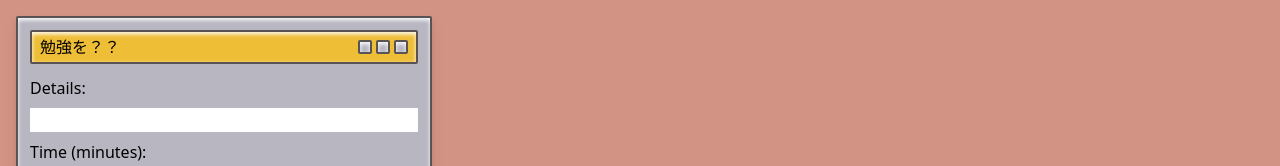
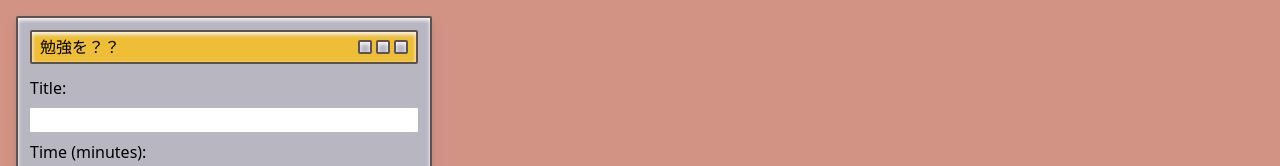
Before and after one commit to dalyn-lambert/Toukei-Time, a Next.js app: page /log-studies in a window 1280 px wide. Shown: the top 166 px of the page. Built offline with nearby package versions, Linux system fonts and the light colour scheme; no server answers; the database is empty.

Commit message:
[chore] able to add a study log

```diff
--- a/src/Components/AddStudyLog.tsx
+++ b/src/Components/AddStudyLog.tsx
@@ -1,25 +1,27 @@
 'use client';
 
 import { createStudyLog } from '@/lib/actions';
-import { Category } from '@prisma/client';
+import { Category, Resource } from '@prisma/client';
 import { format } from 'date-fns';
 import { useFormStatus } from 'react-dom';
-import ResourceSelect from './ResourceSelect';
 import StyledButton from './StyledButton';
 import Window from './Window';
 
-function AddStudyLog() {
+function AddStudyLog(resources: Resource[]) {
   const categories = Object.keys(Category);
   const today = format(Date(), 'yyyy-MM-dd');
+  // would like to revist this sometime because it seems weird
+  const allResources: Resource[] = Object.values(resources);
+
   return (
     <Window English='Add a study log' Japanese='勉強を？？'>
       <form action={createStudyLog}>
         <div className='flex flex-col gap-2'>
-          <label htmlFor='details'>Details:</label>
-          <input type='text' id='details' required={true} className='pl-1' />
+          <label htmlFor='title'>Title:</label>
+          <input name='title' type='text' id='title' required={true} className='pl-1' />
 
           <label htmlFor='time'>Time (minutes):</label>
-          <input type='number' id='time' required={true} className='pl-1' />
+          <input name='time' type='number' id='time' required={true} className='pl-1' />
 
           <label htmlFor='category'>Category:</label>
           <select name='category' id='category' required={true}>
@@ -30,11 +32,18 @@ function AddStudyLog() {
             ))}
           </select>
           <label htmlFor='date'>Date:</label>
-          <input type='date' id='date' defaultValue={today} required={true} className='pl-1' />
-          <ResourceSelect />
+          <input name='date' type='date' id='date' defaultValue={today} required={true} className='pl-1' />
+          <label htmlFor='resource'>Resource:</label>
+          <select name='resource' id='resource' required={true} className='pl-1'>
+            {allResources.map((resource) => (
+              <option key={resource.id} value={resource.name}>
+                {resource.name}
+              </option>
+            ))}
+          </select>
         </div>
+        <AddStudyLogButton />
       </form>
-      <AddStudyLogButton />
     </Window>
   );
 }
--- a/src/Components/ResourceSelect.tsx
+++ /dev/null
@@ -1,24 +0,0 @@
-import { getAllResources } from '@/lib/data';
-
-const getData = async () => {
-  const data = await getAllResources();
-  return data;
-};
-
-async function ResourceSelect() {
-  const allResources = await getData();
-  return (
-    <>
-      <label htmlFor='resource'>Resource:</label>
-      <select id='resource' required={true} className='pl-1'>
-        {allResources.map((resource) => (
-          <option key={resource.id} value={resource.name}>
-            {resource.name}
-          </option>
-        ))}
-      </select>
-    </>
-  );
-}
-
-export default ResourceSelect;
--- a/src/app/(with-nav)/log-studies/page.tsx
+++ b/src/app/(with-nav)/log-studies/page.tsx
@@ -1,9 +1,16 @@
 import AddStudyLog from '@/Components/AddStudyLog';
+import { getAllResources } from '@/lib/data';
+const getData = async () => {
+  const data = await getAllResources();
+  return data;
+};
 
-export default function LogStudiesPage() {
+export default async function LogStudiesPage() {
+  const allResources = await getData();
+
   return (
     <div className='flex flex-col gap-4'>
-      <AddStudyLog />
+      <AddStudyLog {...allResources} />
     </div>
   );
 }
--- a/src/lib/actions.ts
+++ b/src/lib/actions.ts
@@ -124,16 +124,15 @@ export async function deleteResource(id: number) {
 const StudyLogFormSchema = z.object({
   id: z.string(),
   title: z.string(),
-  time: z.number(),
+  time: z.coerce.number(),
   category: z.enum(['Listening', 'Reading', 'Watching', 'Speaking', 'Playing']),
-  date: z.date(),
+  date: z.coerce.date(),
   resource: z.string(),
 });
 
 const CreateStudyLog = StudyLogFormSchema.omit({ id: true, user: true });
 
 export async function createStudyLog(formData: FormData) {
-  console.log('creating stuyg log')
   const session = await auth();
   if (!session?.user?.email) {
     return null;
--- a/src/lib/data.ts
+++ b/src/lib/data.ts
@@ -12,7 +12,7 @@ export async function getUser(email: string): Promise<User | null> {
 }
 
 export const getAllStudyLogs = async () => {
-  const logs = await prisma.studyLog.findMany();
+  const logs = await prisma.studyLog.findMany({ orderBy: { date: 'desc' } });
   return logs;
 };
 
```
